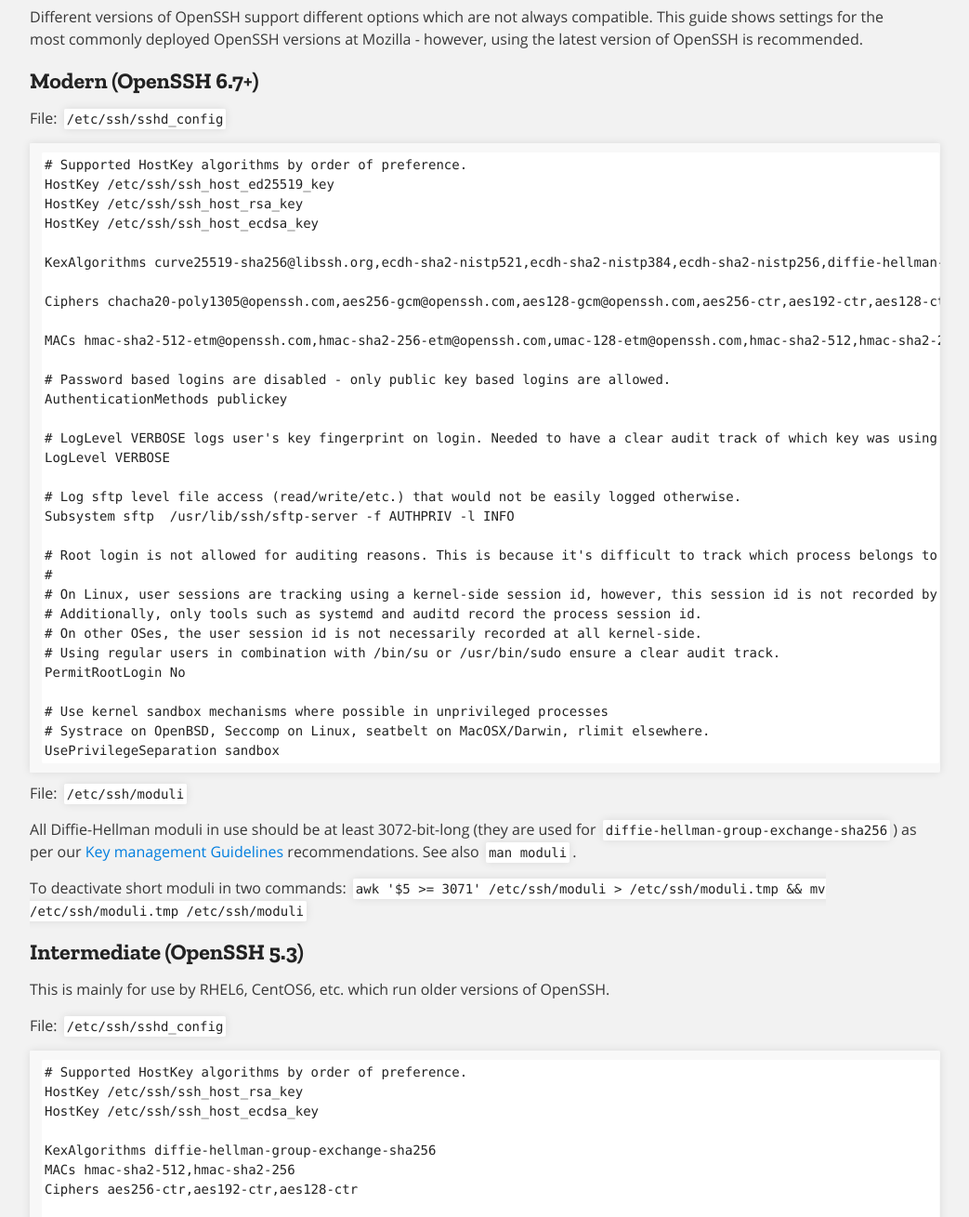
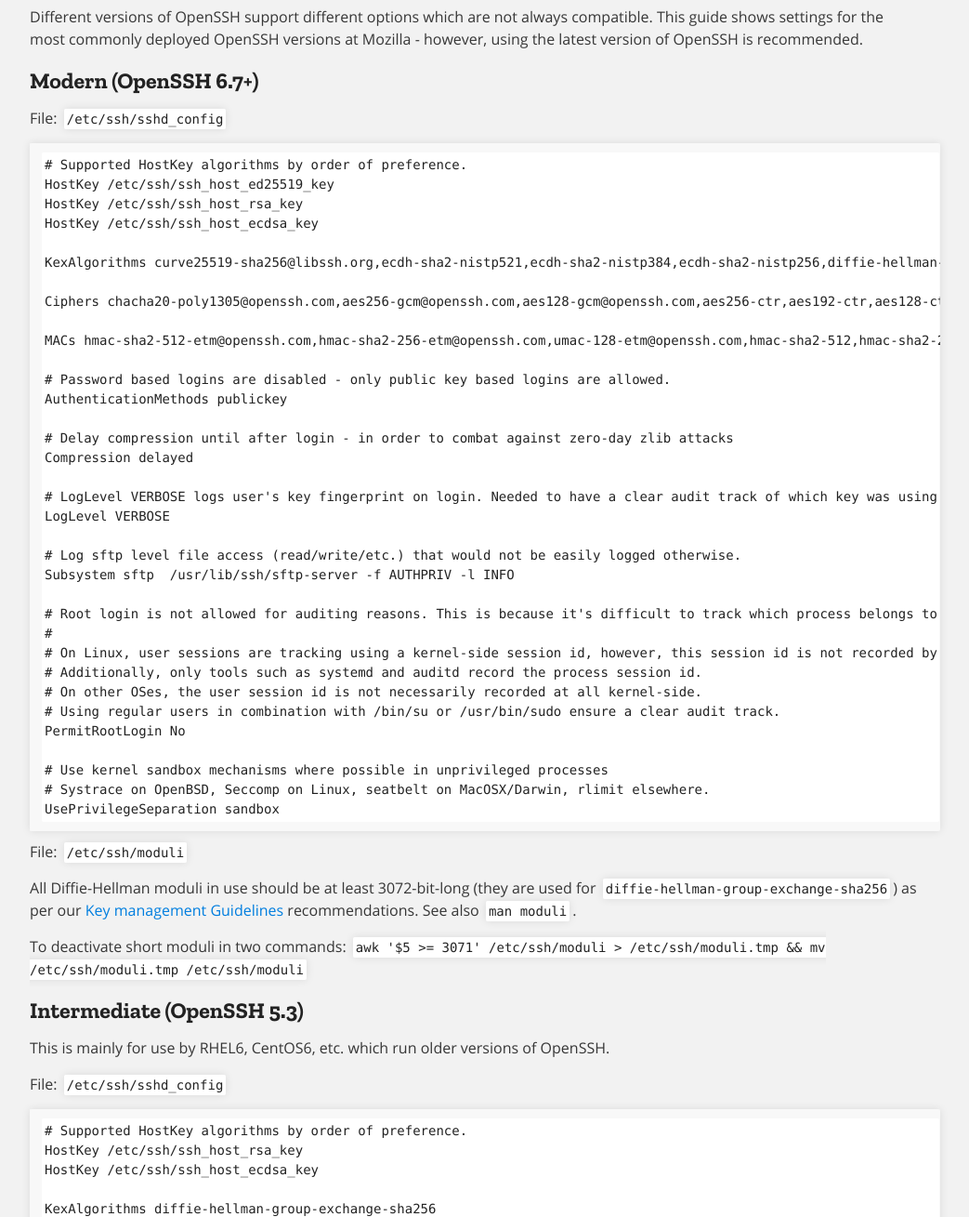
Before and after one commit to mozilla/infosec.mozilla.org, a Jekyll site: the page built from docs/guidelines/openssh.md, in a window 1280 px wide and 1400 px high, scrolled down 408 px, cut to the strip 91-1400 px from the top of the window. Shown: the whole strip at 93% size, without its empty margins (128-1171 px from the left). Built offline with Jekyll 4.4.1, drawn with Linux system fonts in a browser that asks for light colours; the repository's description, which GitHub fills in, is left out; some of the changed text lies outside the part shown.

Commit message:
Add "Compression delayed"
Delay compression until after login - in order to combat against zero-day zlib attacks

```diff
--- a/docs/guidelines/openssh.md
+++ b/docs/guidelines/openssh.md
@@ -39,6 +39,9 @@ MACs hmac-sha2-512-etm@openssh.com,hmac-sha2-256-etm@openssh.com,umac-128-etm@op
 
 # Password based logins are disabled - only public key based logins are allowed.
 AuthenticationMethods publickey
+
+# Delay compression until after login - in order to combat against zero-day zlib attacks
+Compression delayed
 
 # LogLevel VERBOSE logs user's key fingerprint on login. Needed to have a clear audit track of which key was using to log in.
 LogLevel VERBOSE
@@ -87,6 +90,10 @@ RequiredAuthentications2 publickey
 # In this is your case, use this instead:
 #PubkeyAuthentication yes
 #PasswordAuthentication no
+
+# Delay compression until after login - in order to combat against zero-day zlib attacks
+# This option is available since OpenSSH 4.2 (https://www.openssh.com/txt/release-4.2)
+Compression delayed
 
 # LogLevel VERBOSE logs user's key fingerprint on login. Needed to have a clear audit track of which key was using to log in.
 LogLevel VERBOSE
```
